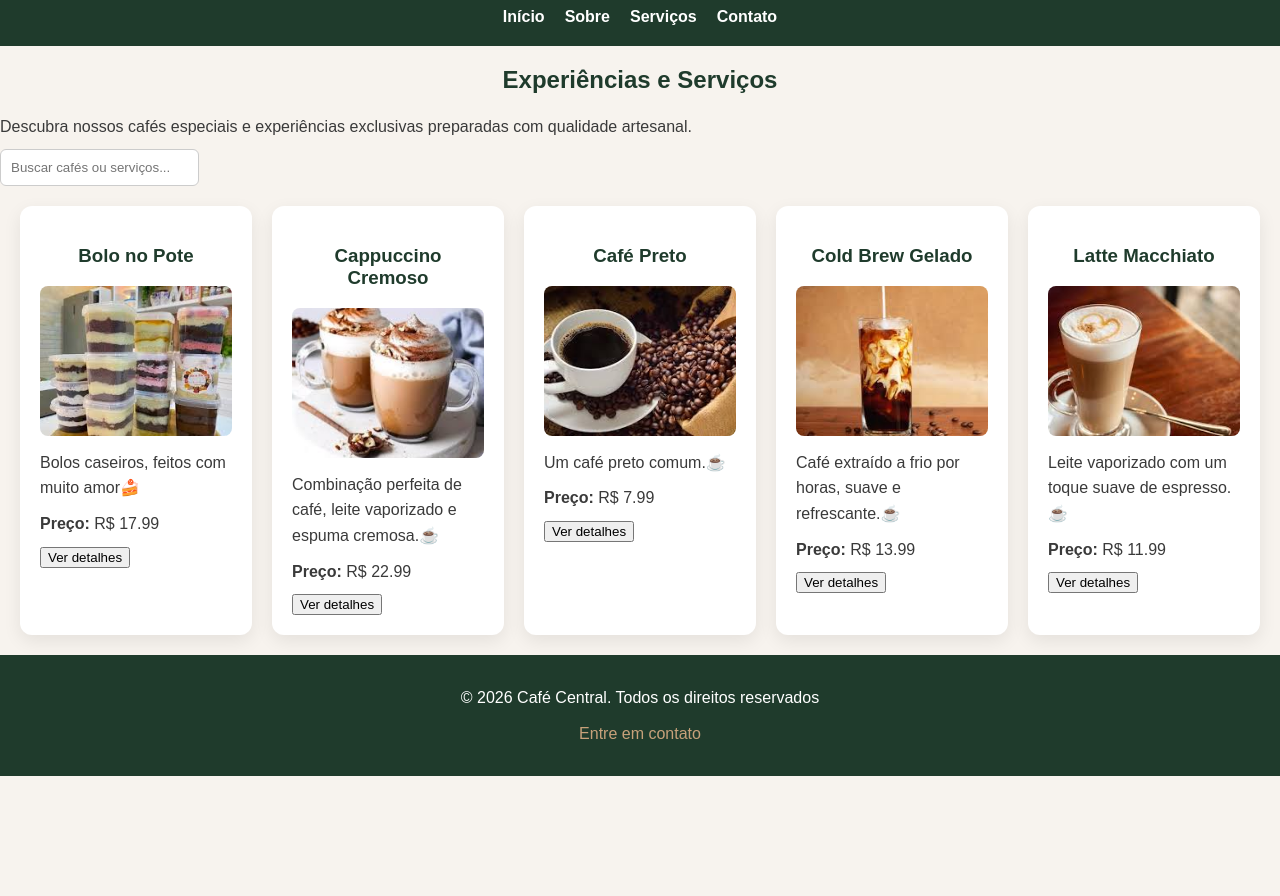
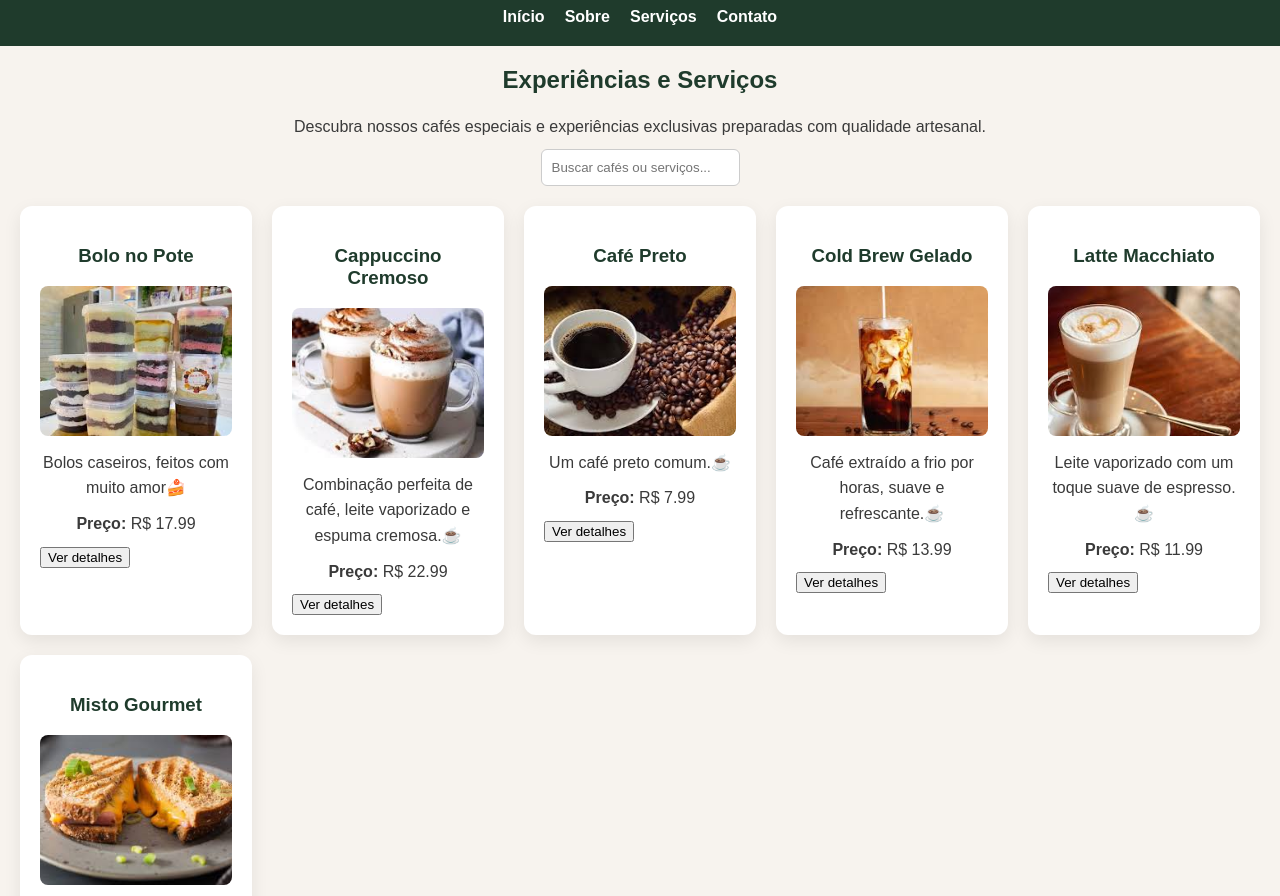
Before and after one commit to rayanlucas640/CAFE-CENTRAL, a website: page pages/servicos.html in a window 1280 px wide. Shown: the part 50-946 px from the top of the page. Before the commit the page ends 826 px from the top, so only its background shows below. Drawn offline with Linux system fonts and the light colour scheme; no server answers.

Commit message:
Atualizando style.cs, página servicos.html e READ.ME

```diff
--- a/css/auth.css
+++ b/css/auth.css
@@ -107,3 +107,7 @@
     background-color: #1f3b2c;
     color: white;
 }
+
+input auth{
+  text-align: center;
+}
--- a/css/style.css
+++ b/css/style.css
@@ -242,3 +242,12 @@ body {
       flex-direction: column;
     }
   }
+
+  section p{
+    text-align: center;
+  }
+
+  #BuscarServicos {
+    display: block;
+    margin: 0 auto;
+  }
--- a/data/servicos.json
+++ b/data/servicos.json
@@ -33,5 +33,12 @@
       "url": "../pages/cafem.html",
       "descricao": "Leite vaporizado com um toque suave de espresso.☕",
       "preco": 11.99
+    },
+    {
+      "titulo": "Misto Gourmet",
+      "img": "../img/misto.jpg",
+      "url": "../pages/misto.html",
+      "descricao": "Pão na chapa com queijo derretido e presunto, simples e delicioso.🥪",
+      "preco": 14.99
     }
   ]
```
Also changed, not shown: README.md, img/misto.jpg (added).
